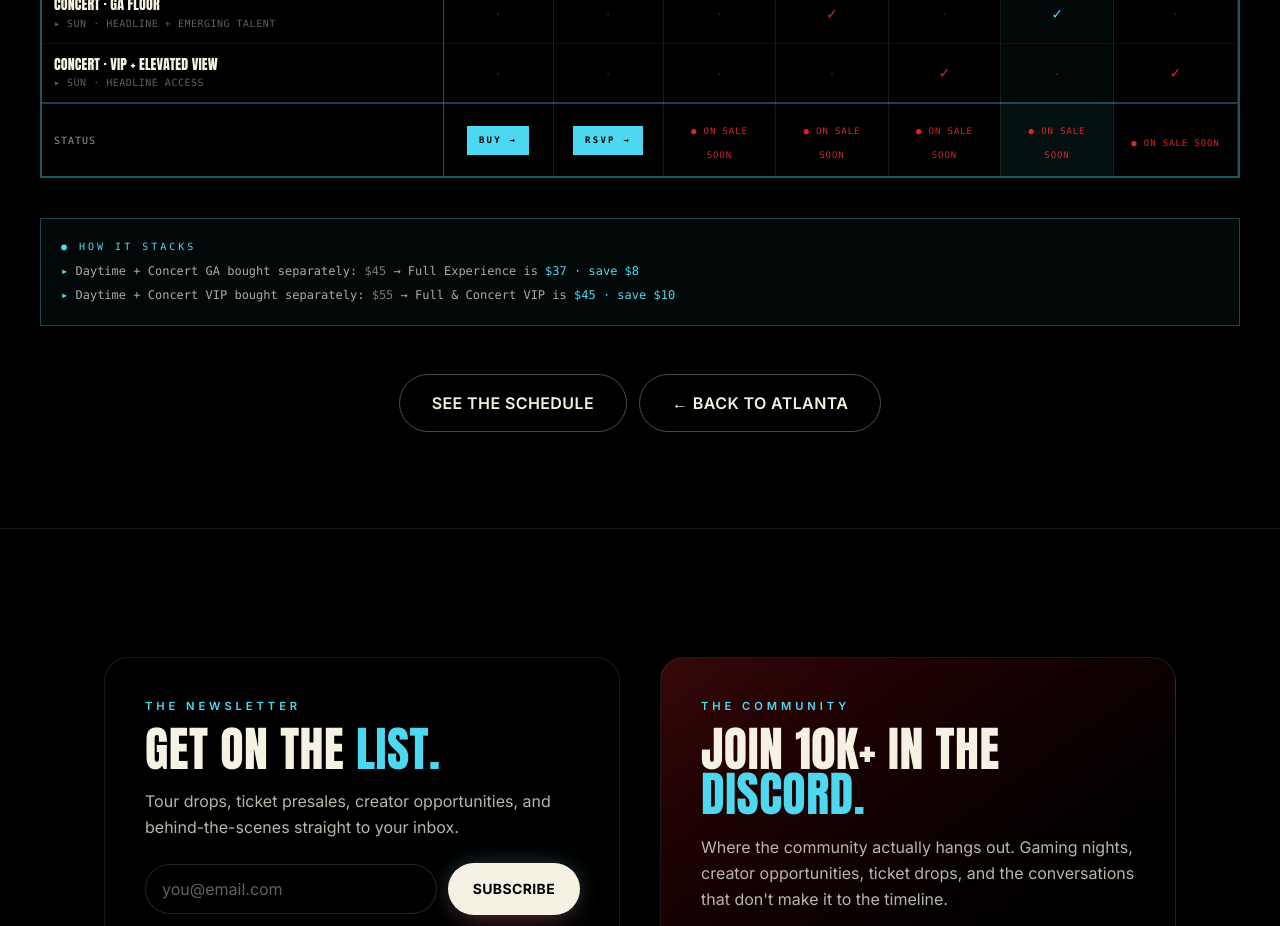
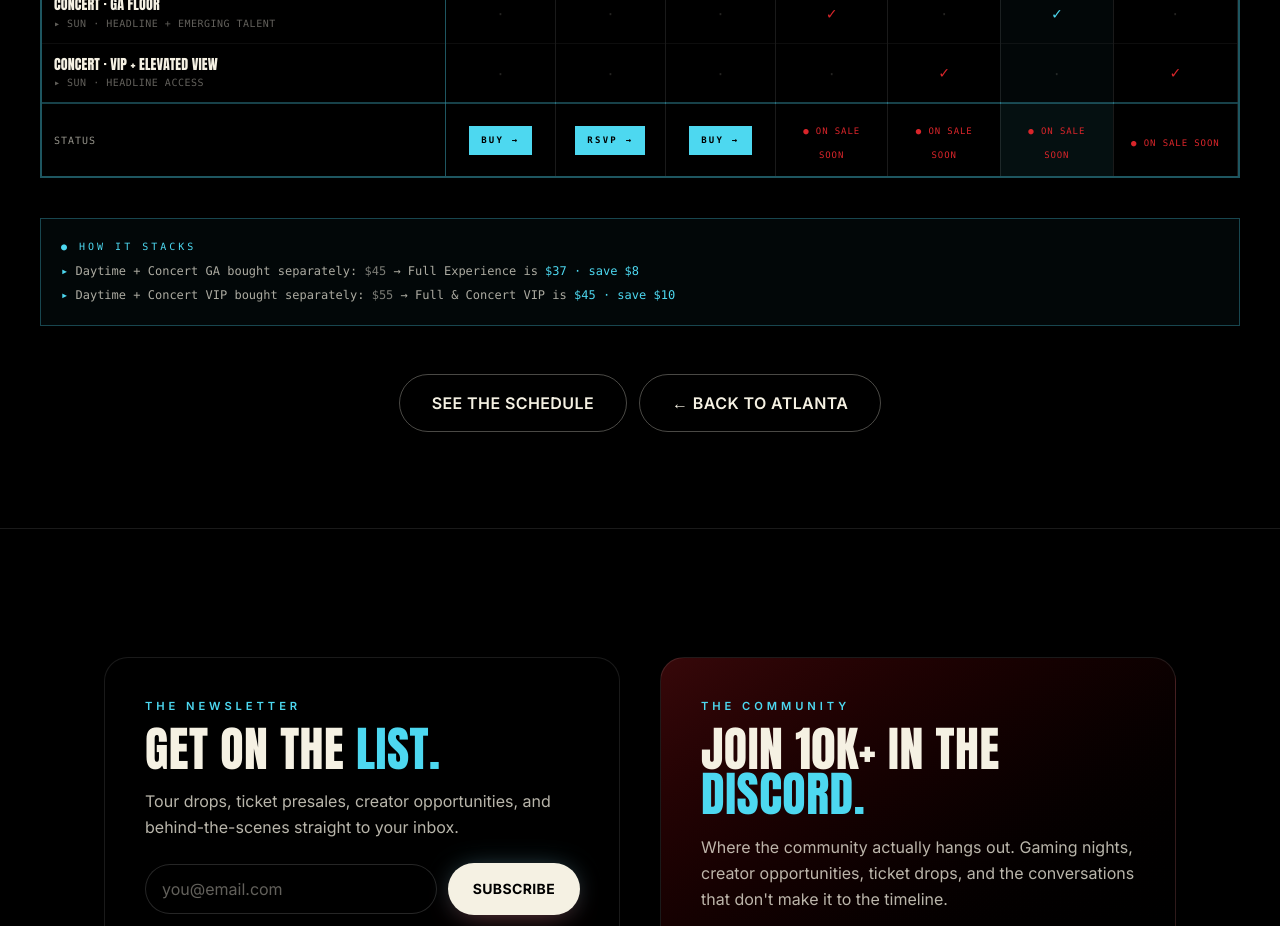
Before and after one commit to ryanjo11/the-kickback-site, a Next.js app: page /tickets in a window 1280 px wide. Shown: the part 1200-2126 px from the top of the page. Built offline with nearby package versions, Linux system fonts and the light colour scheme.

Commit message:
Tickets: wire Universe.com link to Sunday Daytime (T-03) tier only

```diff
--- a/app/tickets/page.tsx
+++ b/app/tickets/page.tsx
@@ -394,6 +394,7 @@ const matrixTiers: MatrixTier[] = [
     code: "T-03", day: "SUN", dayDate: "12.13", name: "Daytime", price: "$15",
     window: "11a–6p", accent: "ice",
     features: { daytime: true, gamingLounge: true, headshots: true, vendors: true },
+    ticketUrl: "https://www.universe.com/events/the-kickback-tickets-PC17LZ",
   },
   {
     code: "T-04", day: "SUN", dayDate: "12.13", name: "Concert · GA", price: "$30",
```
